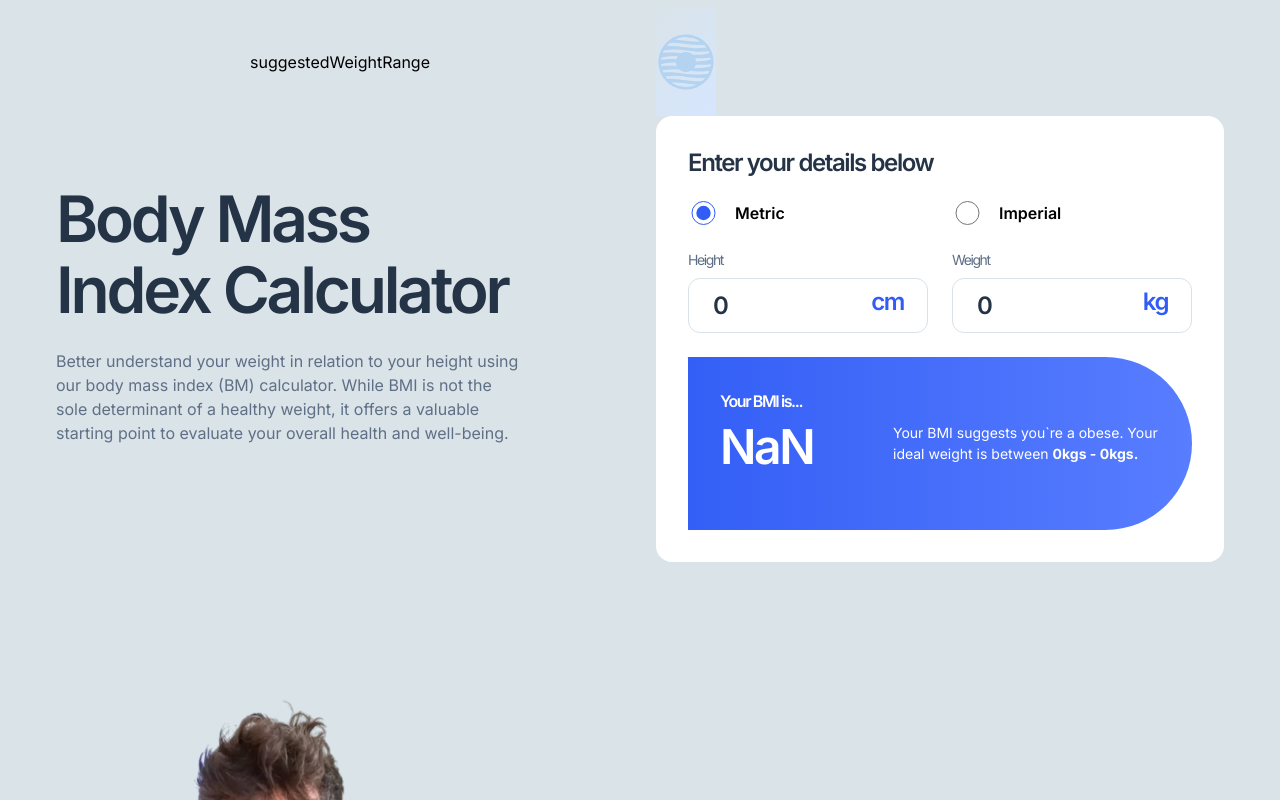
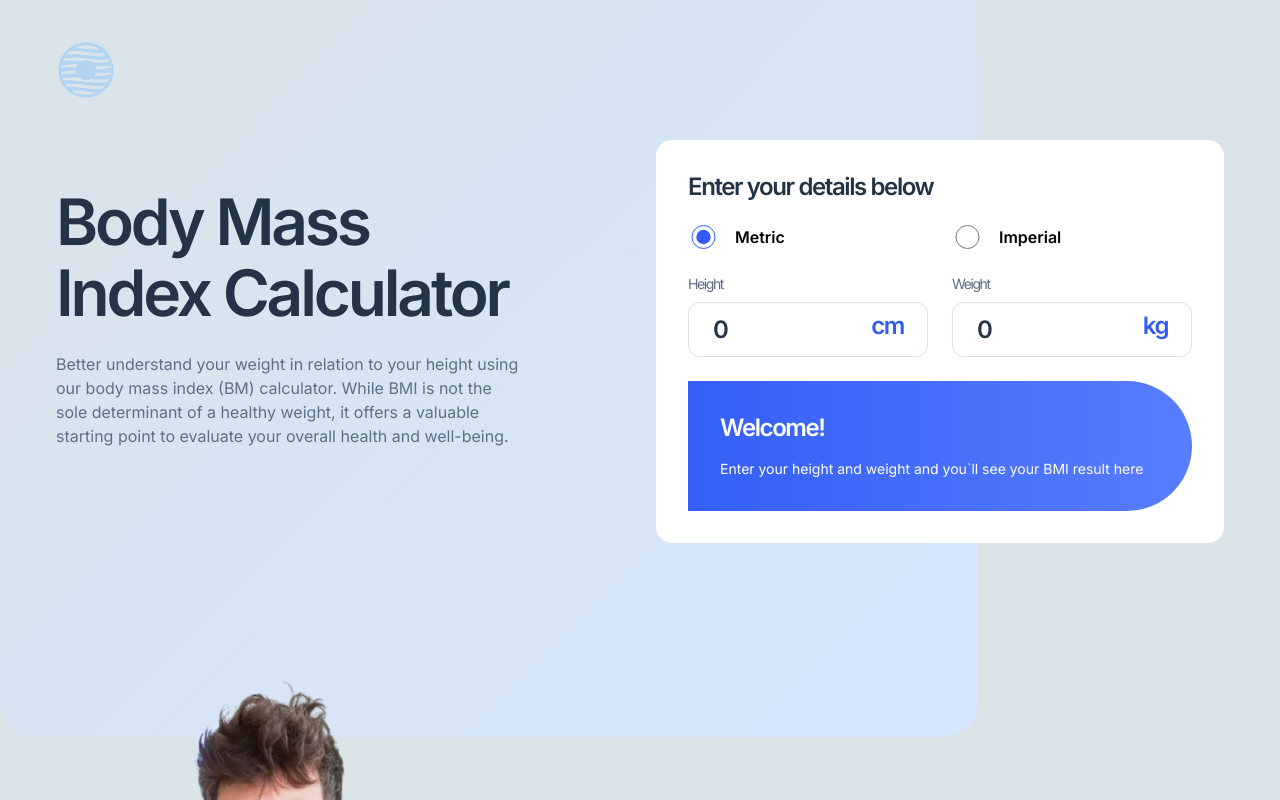
Before and after one commit to kamiliano1/bmi-calculator, a Next.js app: page / in a window 1280 px wide. Shown: the top 800 px of the page. Built offline with nearby package versions, Linux system fonts and the light colour scheme.

Commit message:
Update MainSection.tsx

```diff
--- a/components/MainSection/MainSection.tsx
+++ b/components/MainSection/MainSection.tsx
@@ -4,17 +4,6 @@ import TextField from "@/components/Layout/TextField";
 import { ChangeEvent, ChangeEventHandler, useEffect, useState } from "react";
 import Logo from "../../public/assets/images/logo.svg";
 import Image from "next/image";
-// type BmiType = {
-//   height: {
-//     cmFt: number;
-//     in: number;
-//   };
-//   weight: {
-//     kgSt: number;
-//     lbs: number;
-//   };
-//   metric: "imperial" | "metric";
-// };
 
 type BmiType = {
   cmFt: number;
@@ -26,10 +15,10 @@ type BmiType = {
 
 type BmiStatusType = "underweight" | "healthy weight" | "overweight" | "obese";
 
-type suggestedWeightType = {
-  minValue: string;
-  maxValue: string;
-};
+// type suggestedWeightType = {
+//   minValue: string;
+//   maxValue: string;
+// };
 
 const MainSection: React.FC = () => {
   const [bmi, setBmi] = useState<BmiType>({
@@ -42,44 +31,61 @@ const MainSection: React.FC = () => {
   const [userBmi, setUserBmi] = useState<number>(0);
   const [bmiStatus, setBmiStatus] = useState<BmiStatusType>("underweight");
   const [suggestedWeight, setSuggestedWeight] = useState<string>("");
-  const onChange = (e: ChangeEvent<HTMLInputElement>) => {
+  const [isEmpty, setIsEmpty] = useState<boolean>(true);
+  const onInputChange = (e: ChangeEvent<HTMLInputElement>) => {
     const { name, value, id } = e.target;
-    setBmi((prev) =>
-      !id.length ? { ...prev, [name]: value } : { ...prev, [name]: id }
-    );
+    setBmi((prev) => ({ ...prev, [name]: Number(value) }));
   };
-  const roundNumber = (num: number) => {
-    return Math.round(num * 1e2) / 1e2;
+  const onRadioChange = (e: ChangeEvent<HTMLInputElement>) => {
+    const { name, id } = e.target;
+    setBmi((prev) => ({ ...prev, [name]: id }));
+    if (bmi.metric === "imperial") {
+      setBmi((prev) => ({
+        ...prev,
+        cmFt: fromImperialToMetricHeight(bmi.cmFt, bmi.in),
+        kgSt: fromImperialToMetricWeight(bmi.kgSt, bmi.lbs),
+      }));
+    }
+    if (bmi.metric === "metric") {
+      setBmi((prev) => ({
+        ...prev,
+        cmFt: fromMetricToImperialHeight(bmi.cmFt).cmFt,
+        in: fromMetricToImperialHeight(bmi.cmFt).in,
+        kgSt: fromMetricToImperialWeight(bmi.kgSt).kgSt,
+        lbs: fromMetricToImperialWeight(bmi.kgSt).lbs,
+      }));
+    }
   };
-  const suggestedWeightRange = (metricType: "metric" | "imperial") => {
-    // console.log(bmiStatus, metricType);
-    if (metricType === "metric") {
-      const minValue = roundNumber(18.5 * (bmi.cmFt / 100) ** 2);
-      const maxValue = roundNumber(24.9 * (bmi.cmFt / 100) ** 2);
-      setSuggestedWeight(`${minValue}kgs - ${maxValue}kgs.`);
-      return;
-    }
-    const inches = Number(bmi.cmFt) * 12 + Number(bmi.in);
-    const minValue = (18.5 * inches ** 2) / 703;
-    const maxValue = (24.9 * inches ** 2) / 703;
-    const feetsMin = Math.floor(minValue / 2.54 / 12);
-    const inchesMin = roundNumber(minValue / 2.54 - feetsMin * 12);
-    const feetsMax = Math.floor(maxValue / 2.54 / 12);
-    const inchesMax = roundNumber(maxValue / 2.54 - feetsMax * 12);
+  const roundNumber = (num: number, round = 1e2) => {
+    return Math.round(num * round) / round;
+  };
+  // const suggestedWeightRange = (metricType: "metric" | "imperial") => {
+  //   // console.log(bmiStatus, metricType);
+  //   if (metricType === "metric") {
+  //     const minValue = roundNumber(18.5 * (bmi.cmFt / 100) ** 2);
+  //     const maxValue = roundNumber(24.9 * (bmi.cmFt / 100) ** 2);
+  //     setSuggestedWeight(`${minValue}kgs - ${maxValue}kgs.`);
+  //     return;
+  //   }
+  //   const inches = Number(bmi.cmFt) * 12 + Number(bmi.in);
+  //   const minValue = (18.5 * inches ** 2) / 703;
+  //   const maxValue = (24.9 * inches ** 2) / 703;
+  //   const feetsMin = Math.floor(minValue / 2.54 / 12);
+  //   const inchesMin = roundNumber(minValue / 2.54 - feetsMin * 12);
+  //   const feetsMax = Math.floor(maxValue / 2.54 / 12);
+  //   const inchesMax = roundNumber(maxValue / 2.54 - feetsMax * 12);
 
-    setSuggestedWeight(
-      `${feetsMin}st ${inchesMin}lbs - ${feetsMax}st ${inchesMax}lbs.`
-    );
-  };
-  //   - Underweight: BMI less than 18.5
-  // - Healthy weight: BMI 18.5 to 24.9
-  // - Overweight: BMI 25 to 29.9
-  // - Obese: BMI 30 or greater
+  //   setSuggestedWeight(
+  //     `${feetsMin}st ${inchesMin}lbs - ${feetsMax}st ${inchesMax}lbs.`
+  //   );
+  // };
+
+  // Healthy weight: BMI 18.5 to 24.9
   useEffect(() => {
     if (bmi.metric === "metric") {
       setUserBmi(bmi.kgSt / (bmi.cmFt / 100) ** 2);
-      const minValue = roundNumber(18.5 * (bmi.cmFt / 100) ** 2);
-      const maxValue = roundNumber(24.9 * (bmi.cmFt / 100) ** 2);
+      const minValue = roundNumber(18.5 * (bmi.cmFt / 100) ** 2, 1e1);
+      const maxValue = roundNumber(24.9 * (bmi.cmFt / 100) ** 2, 1e1);
       setSuggestedWeight(`${minValue}kgs - ${maxValue}kgs.`);
     } else {
       const inches = Number(bmi.cmFt) * 12 + Number(bmi.in);
@@ -87,13 +93,12 @@ const MainSection: React.FC = () => {
       setUserBmi((pounds / inches ** 2) * 703);
       const minValue = (18.5 * inches ** 2) / 703;
       const maxValue = (24.9 * inches ** 2) / 703;
-      const feetsMin = Math.floor(minValue / 2.54 / 12);
-      const inchesMin = roundNumber(minValue / 2.54 - feetsMin * 12);
-      const feetsMax = Math.floor(maxValue / 2.54 / 12);
-      const inchesMax = roundNumber(maxValue / 2.54 - feetsMax * 12);
-
+      const stonesMin = Math.floor(minValue / 14);
+      const inchesMin = roundNumber(minValue - stonesMin * 14, 1);
+      const stonesMax = Math.floor(maxValue / 14);
+      const inchesMax = roundNumber(maxValue - stonesMax * 14, 1);
       setSuggestedWeight(
-        `${feetsMin}st ${inchesMin}lbs - ${feetsMax}st ${inchesMax}lbs.`
+        `${stonesMin}st ${inchesMin}lbs - ${stonesMax}st ${inchesMax}lbs.`
       );
     }
     if (userBmi < 18.5) setBmiStatus("underweight");
@@ -102,6 +107,15 @@ const MainSection: React.FC = () => {
     else {
       setBmiStatus("obese");
     }
+    if (
+      (bmi.metric === "metric" && (bmi.cmFt === 0 || bmi.kgSt === 0)) ||
+      (bmi.metric === "imperial" &&
+        (bmi.cmFt === 0 || bmi.kgSt === 0 || bmi.in === 0 || bmi.lbs === 0))
+    ) {
+      setIsEmpty(true);
+      return;
+    }
+    setIsEmpty(false);
   }, [bmi, userBmi]);
   const fromMetricToImperialHeight = (cm: number) => {
     const feets = Math.floor(cm / 2.54 / 12);
@@ -120,33 +134,14 @@ const MainSection: React.FC = () => {
   const fromImperialToMetricWeight = (st: number, lbs: number) => {
     return roundNumber((Number(st) * 14 + Number(lbs)) / 2.2);
   };
-  useEffect(() => {
-    if (bmi.metric === "metric") {
-      setBmi((prev) => ({
-        ...prev,
-        cmFt: fromImperialToMetricHeight(bmi.cmFt, bmi.in),
-        kgSt: fromImperialToMetricWeight(bmi.kgSt, bmi.lbs),
-      }));
-    }
-    if (bmi.metric === "imperial") {
-      setBmi((prev) => ({
-        ...prev,
-        cmFt: fromMetricToImperialHeight(bmi.cmFt).cmFt,
-        in: fromMetricToImperialHeight(bmi.cmFt).in,
-        kgSt: fromMetricToImperialWeight(bmi.kgSt).kgSt,
-        lbs: fromMetricToImperialWeight(bmi.kgSt).lbs,
-      }));
-    }
-  }, [bmi.metric]);
+
   return (
-    <main className="px-6 text-center mt-2 lg:grid lg:grid-cols-[repeat(2,_minmax(0,_568px))] lg:grid-rows-[minmax(0,_1fr)] lg:justify-center lg:gap-x-8 lg:items-center max-w-[1440px] mx-auto">
-      <button onClick={() => suggestedWeightRange(bmi.metric)}>
-        suggestedWeightRange
-      </button>
+    <main className="px-6 sm:px-10 text-center mt-2 lg:grid lg:grid-cols-[repeat(2,_minmax(0,_568px))] lg:grid-rows-[minmax(0,_1fr)] lg:justify-center lg:gap-x-8 lg:items-center max-w-[1440px] mx-auto">
+      <div className="absolute test w-full bg-[linear-gradient(315deg,_#D6E6FE_0%,_rgba(214,_252,_254,_0.00)_100%)] h-[620px] lg:h-[737px] rounded-[0px_0px_35px_35px] top-0 left-0 lg:w-[978px] z-[-1]"></div>
       <Image
         src={Logo}
         alt="page logo"
-        className="mx-auto py-6 w-[40px] bg-[linear-gradient(315deg,_#D6E6FE_0%,_rgba(214,_252,_254,_0.00)_100%)] lg:w-[60px] lg:mx-0"
+        className="mx-auto py-6 w-[40px] sm:pb-10 sm:pt-8 lg:w-[60px] lg:mx-0"
       />
       <div className="lg:text-start lg:max-w-[470px] lg:col-start-1 lg:row-start-2">
         <h1 className="mb-6 text-L lg:text-XL max-w-[11ch] mx-auto lg:max-w-none">
@@ -169,7 +164,7 @@ const MainSection: React.FC = () => {
               id="metric"
               name="metric"
               className="mr-4 accent-blue w-[31px]"
-              onChange={onChange}
+              onChange={onRadioChange}
               checked={bmi.metric === "metric"}
             />
             <label htmlFor="metric" className="text-Body-M-Bold capitalize">
@@ -182,7 +177,7 @@ const MainSection: React.FC = () => {
               id="imperial"
               name="metric"
               className="mr-4 accent-blue w-[31px]"
-              onChange={onChange}
+              onChange={onRadioChange}
               checked={bmi.metric === "imperial"}
             />
             <label htmlFor="imperial" className="text-Body-M-Bold capitalize">
@@ -198,7 +193,7 @@ const MainSection: React.FC = () => {
             <div className="flex w-full gap-x-4 mb-4 ">
               <div className="relative h-full">
                 <input
-                  onChange={onChange}
+                  onChange={onInputChange}
                   type="text"
                   name="cmFt"
                   placeholder="0"
@@ -214,7 +209,7 @@ const MainSection: React.FC = () => {
               {bmi.metric === "imperial" && (
                 <div className="relative h-full">
                   <input
-                    onChange={onChange}
+                    onChange={onInputChange}
                     type="text"
                     name="in"
                     placeholder="0"
@@ -236,7 +231,7 @@ const MainSection: React.FC = () => {
             <div className="flex w-full gap-x-4 mb-6">
               <div className="relative h-full">
                 <input
-                  onChange={onChange}
+                  onChange={onInputChange}
                   type="text"
                   name="kgSt"
                   placeholder="0"
@@ -251,7 +246,7 @@ const MainSection: React.FC = () => {
               {bmi.metric === "imperial" && (
                 <div className="relative h-full">
                   <input
-                    onChange={onChange}
+                    onChange={onInputChange}
                     type="text"
                     name="lbs"
                     placeholder="0"
@@ -269,14 +264,27 @@ const MainSection: React.FC = () => {
         </div>
 
         <div className="bg-[linear-gradient(90deg,_#345FF6_0%,_#587DFF_100%)] sm:rounded-r-full text-white p-8 text-start rounded-2xl sm:flex items-center justify-between">
-          <div>
-            <h3 className="text-white text-Body-M-Bold mb-2">Your BMI is...</h3>
-            <p className="text-white text-L mb-6">{userBmi.toFixed(1)}</p>
-          </div>
-          <p className="text-white text-Body-S max-w-[267px]">
-            Your BMI suggests you`re a {bmiStatus}. Your ideal weight is between{" "}
-            <span className="font-bold">{suggestedWeight}</span>
-          </p>
+          {isEmpty ? (
+            <div>
+              <h3 className="text-white mb-4">Welcome!</h3>
+              <p className="text-white text-Body-S">
+                Enter your height and weight and you`ll see your BMI result here
+              </p>
+            </div>
+          ) : (
+            <>
+              <div>
+                <h5 className="text-white text-Body-M-Bold mb-2">
+                  Your BMI is...
+                </h5>
+                <p className="text-white text-L mb-6">{userBmi.toFixed(1)}</p>
+              </div>
+              <p className="text-white text-Body-S max-w-[267px]">
+                Your BMI suggests you`re a {bmiStatus}. Your ideal weight is
+                between <span className="font-bold">{suggestedWeight}</span>
+              </p>
+            </>
+          )}
         </div>
       </form>
     </main>
```
